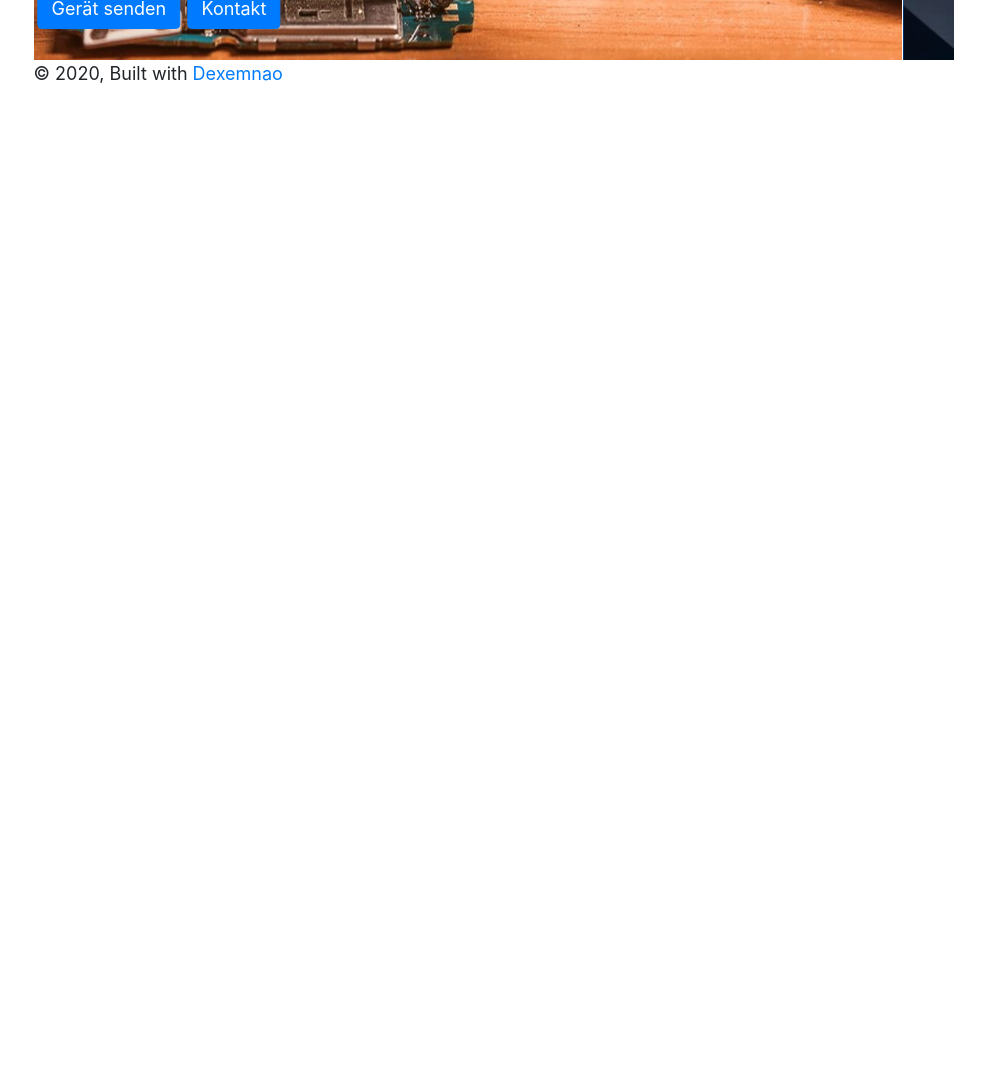
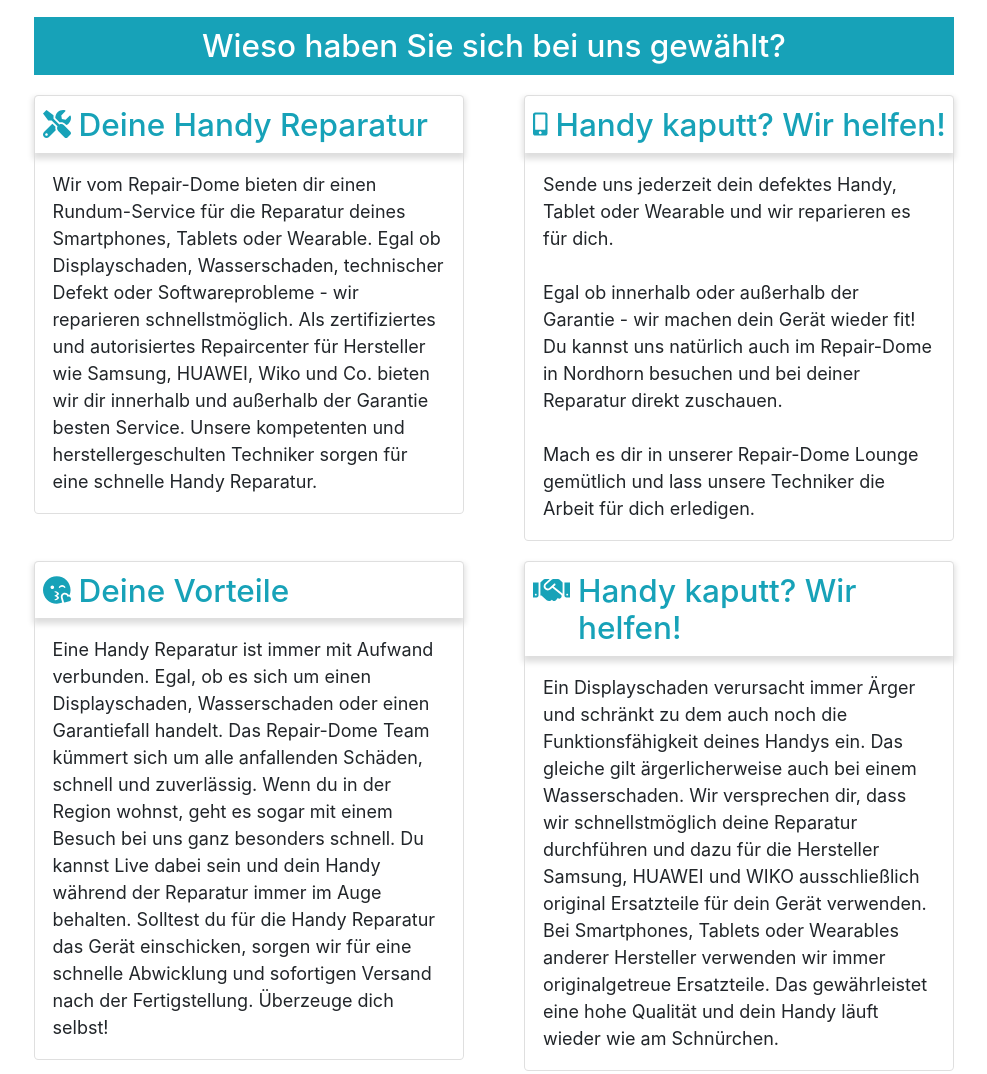
Before and after one commit to vUnAmp/phonecare, a Gatsby site: page / in a window 1280 px wide. Shown: the part 519-1593 px from the top of the page, without its empty margins (146-1133 px from the left). Before the commit the page ends 800 px from the top, so only its background shows below. Built offline with nearby package versions, Linux system fonts and the light colour scheme; Gatsby itself is replaced by a stand-in of ours.

Commit message:
why do u chose us

```diff
--- a/package.json
+++ b/package.json
@@ -5,6 +5,9 @@
   "version": "0.1.0",
   "author": "HaiNgocP <phanhaingoc@gmail.com>",
   "dependencies": {
+    "@fortawesome/fontawesome-svg-core": "^1.2.30",
+    "@fortawesome/free-solid-svg-icons": "^5.14.0",
+    "@fortawesome/react-fontawesome": "^0.1.11",
     "bootstrap": "^4.5.2",
     "gatsby": "^2.24.54",
     "gatsby-image": "^2.4.18",
--- a/src/components/header.js
+++ b/src/components/header.js
@@ -5,7 +5,7 @@ import React from "react"
 const Header = ({ siteTitle }) => (
   <header
     style={{
-      background: `#532849`,
+      background: `#17a2b8`,
       marginBottom: `1.45rem`,
     }}
   >
--- a/src/pages/index.js
+++ b/src/pages/index.js
@@ -3,14 +3,21 @@ import { Link, graphql, useStaticQuery } from "gatsby"
 
 import Image from 'gatsby-image'
 
-import Carousel from 'react-bootstrap/Carousel'
-import Button from 'react-bootstrap/Button'
+import { Carousel, Button, Container, Row, Col, Card } from 'react-bootstrap'
+// import Button from 'react-bootstrap/Button'
+// import Container from 'react-bootstrap/Container'
+// import Row from 'react-bootstrap/Row'
+// import Col from 'react-bootstrap/Col'
+
+import { FontAwesomeIcon } from '@fortawesome/react-fontawesome'
+import { faTools, faMobileAlt, faKissWinkHeart, faHandshake } from '@fortawesome/free-solid-svg-icons'
 
 import Layout from "../components/layout"
 // import Image from "../components/image"
 import SEO from "../components/seo"
 
 import './index.scss'
+import serivce1 from '../images/service1.png'
 
 const IndexPage = () => {
 
@@ -32,7 +39,6 @@ const IndexPage = () => {
   return (
     <Layout>
       <SEO title="Home" />
-      <h1>Hi people</h1>
       <Carousel>
         <Carousel.Item className='wrap-bg1' >
           <Image fluid={data.allImageSharp.edges[0].node.fluid}
@@ -104,6 +110,90 @@ const IndexPage = () => {
           <Link className='send' to='/'><Button variant="primary">Gerät senden</Button></Link>
         </Carousel.Item>
       </Carousel>
+      <h3 className='whyus' >   Wieso haben Sie sich bei uns gewählt? </h3>
+      <Container>
+        <Row>
+          <Col xs='12' md='6' className='whyus_card whyus_card1' >
+            <Card >
+              <div className="whyus_title">
+                <FontAwesomeIcon icon={faTools} size='2x' color='#17a2b8' /> <h3>Deine Handy Reparatur </h3>
+              </div>
+
+              <Card.Body>
+
+                <Card.Text>
+                  Wir vom Repair-Dome bieten dir einen Rundum-Service für die Reparatur deines Smartphones,
+                  Tablets oder Wearable. Egal ob Displayschaden, Wasserschaden, technischer Defekt oder Softwareprobleme -
+                  wir reparieren schnellstmöglich. Als zertifiziertes und autorisiertes Repaircenter für Hersteller wie Samsung, HUAWEI, Wiko und Co.
+                  bieten wir dir innerhalb und außerhalb der Garantie besten Service.
+                  Unsere kompetenten und herstellergeschulten Techniker sorgen für eine schnelle Handy Reparatur.
+    </Card.Text>
+              </Card.Body>
+            </Card>
+          </Col>
+          <Col xs='12' md='6' className='whyus_card whyus_card2' >
+            <Card >
+              <div className="whyus_title">
+                <FontAwesomeIcon icon={faMobileAlt} size='2x' color='#17a2b8' /> <h3>Handy kaputt? Wir helfen! </h3>
+              </div>
+
+              <Card.Body>
+
+                <Card.Text>
+                  Sende uns jederzeit dein defektes Handy, Tablet oder Wearable und wir reparieren es für dich.
+                  <br />
+                  <br />
+                  Egal ob innerhalb oder außerhalb der Garantie - wir machen dein Gerät wieder fit!
+                  <br />
+
+                  Du kannst uns natürlich auch im Repair-Dome in Nordhorn besuchen und bei deiner Reparatur direkt zuschauen.
+                  <br />
+                  <br />
+                  Mach es dir in unserer Repair-Dome Lounge gemütlich und lass unsere Techniker die Arbeit für dich erledigen.
+    </Card.Text>
+              </Card.Body>
+            </Card>
+          </Col>
+          <Col xs='12' md='6' className='whyus_card whyus_card3' >
+            <Card >
+              <div className="whyus_title">
+                <FontAwesomeIcon icon={faKissWinkHeart} size='2x' color='#17a2b8' /> <h3>Deine Vorteile </h3>
+              </div>
+
+              <Card.Body>
+
+                <Card.Text>
+                  Eine Handy Reparatur ist immer mit Aufwand verbunden. Egal, ob es sich um einen Displayschaden, Wasserschaden oder einen Garantiefall handelt.
+                  Das Repair-Dome Team kümmert sich um alle anfallenden Schäden, schnell und zuverlässig. Wenn du in der Region wohnst, geht es sogar mit einem Besuch bei uns ganz besonders schnell. Du kannst Live dabei sein und dein Handy während der Reparatur immer im Auge behalten. Solltest du für die Handy Reparatur das Gerät einschicken,
+                  sorgen wir für eine schnelle Abwicklung und sofortigen Versand nach der Fertigstellung. Überzeuge dich selbst!
+    </Card.Text>
+              </Card.Body>
+            </Card>
+          </Col>
+          <Col xs='12' md='6' className='whyus_card whyus_card4' >
+            <Card >
+              <div className="whyus_title">
+                <FontAwesomeIcon icon={faHandshake} size='2x' color='#17a2b8' /> <h3>Handy kaputt? Wir helfen! </h3>
+              </div>
+
+              <Card.Body>
+
+                <Card.Text>
+                  Ein Displayschaden verursacht immer Ärger und schränkt zu dem auch noch die Funktionsfähigkeit deines Handys ein.
+                  Das gleiche gilt ärgerlicherweise auch bei einem Wasserschaden. Wir versprechen dir,
+                  dass wir schnellstmöglich deine Reparatur durchführen und dazu für die Hersteller Samsung,
+                  HUAWEI und WIKO ausschließlich original Ersatzteile für dein Gerät verwenden.
+                  <br />
+                   Bei Smartphones,
+                  Tablets oder Wearables anderer Hersteller verwenden wir immer originalgetreue Ersatzteile.
+                  Das gewährleistet eine hohe Qualität und dein Handy läuft wieder wie am Schnürchen.
+    </Card.Text>
+              </Card.Body>
+            </Card>
+          </Col>
+
+        </Row>
+      </Container>
 
 
       {/* <p>Welcome to your new Gatsby site.</p>
--- a/src/pages/index.scss
+++ b/src/pages/index.scss
@@ -79,3 +79,38 @@
     color: white;
   }
 }
+.whyus {
+  margin: 20px auto;
+  text-align: center;
+  background: #17a2b8;
+  color: white;
+  padding: 10px 0;
+}
+.whyus_card {
+  margin-bottom: 20px;
+}
+.whyus_card1,
+.whyus_card3 {
+  margin-left: -15px;
+}
+.whyus_card2,
+.whyus_card4 {
+  margin-left: 30px;
+  margin-right: -15px;
+}
+.whyus_title {
+  display: flex;
+  flex-direction: row;
+  color: #17a2b8;
+  padding-top: 10px;
+  padding-left: 8px;
+  box-shadow: 0px 4px 6px 2px #ddd;
+  svg {
+    padding-right: 8px;
+  }
+}
+.card {
+  .card-body {
+    padding: 18px;
+  }
+}
```
Also changed, not shown: src/images/service1.png (added), src/images/service2.png (added), src/images/service3.png (added), src/images/service4.png (added), 1 other file.
